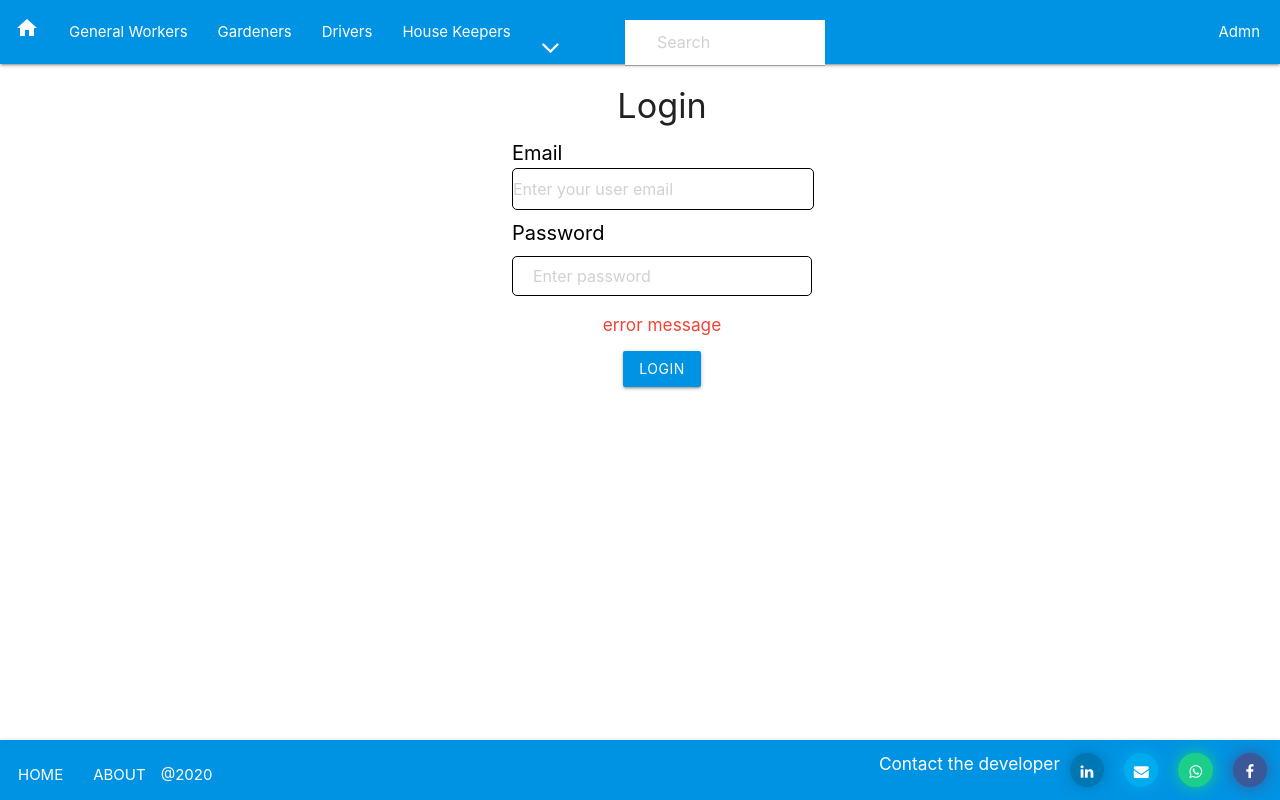
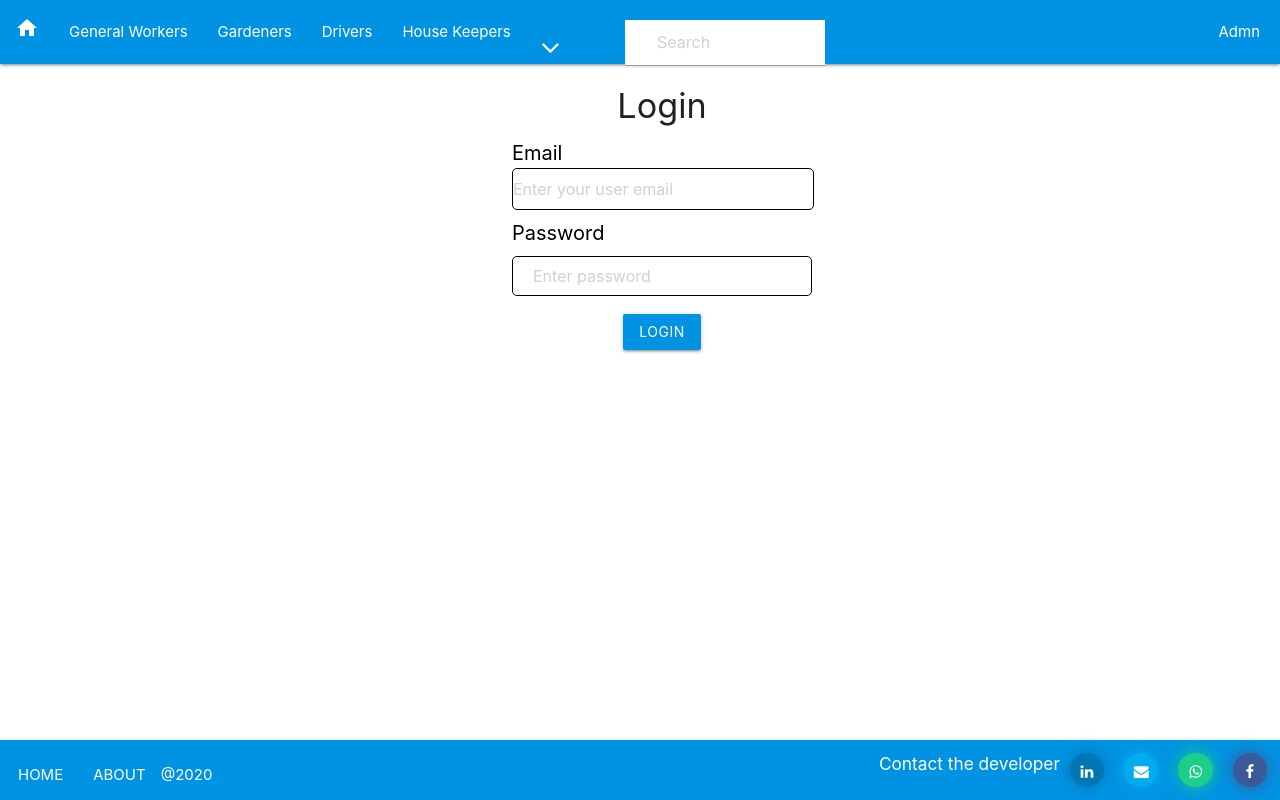
Before and after one commit to Johnnasimba/HoutabySite, a React (Create React App) app: page /login in a window 1280 px wide. Built offline with nearby package versions, Linux system fonts and the light colour scheme; no server answers.

Commit message:
changed redirection after successful login

```diff
--- a/src/pages/LoginPage.js
+++ b/src/pages/LoginPage.js
@@ -14,7 +14,7 @@ const LoginPage =({history}) => {
             await app
               .auth()
               .signInWithEmailAndPassword(email.value, password.value);
-            history.push("/");
+            history.push("/admin");
           } catch (error) {
             alert(error);
           }
@@ -35,9 +35,6 @@ const LoginPage =({history}) => {
                     <input name='email' type='email' placeholder="Enter your user email" required />
                     <label className="left" >Password</label>
                     <input name='password' type='password' placeholder="Enter password" required />
-                    <div className="container">
-                        <h6 className="center red-text">error message</h6>
-                    </div>
                     <div className="Buttons">
                         <button type="submit" className="btn ">login</button>
                     </div>
```
